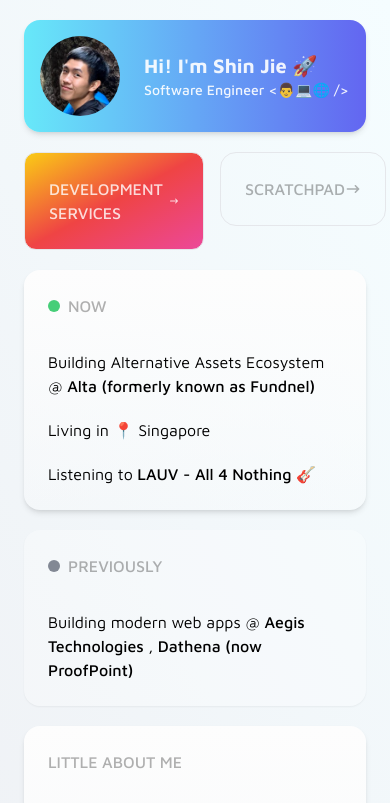
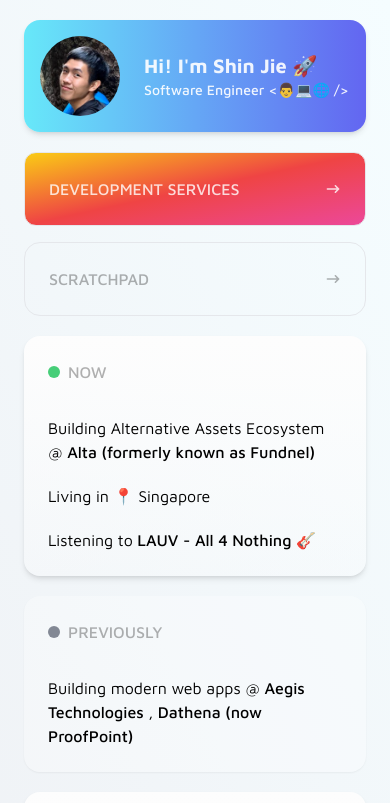
Before and after one commit to tanshinjie/tanshinjie.com, a Gatsby site: page / in a window 390 px wide. Shown: the top 803 px of the page. Built offline with nearby package versions, Linux system fonts and the light colour scheme; Gatsby itself is replaced by a stand-in of ours.

Commit message:
fix: style

```diff
--- a/src/pages/index.js
+++ b/src/pages/index.js
@@ -46,7 +46,7 @@ const IndexPage = () => {
             </div>
           </div>
         </Card>
-        <div className="flex gap-4">
+        <div className="flex flex-col md:flex-row gap-4">
           <a href="/sjtan" className="group w-full">
             <Card className="border shadow-none group-hover:bg-gradient-to-r text-white rounded-xl transition-all duration-500 bg-gradient-to-tl from-pink-500 via-red-500 to-yellow-400 bg-size-200 bg-pos-100 hover:bg-pos-100">
               <div className="flex justify-between items-center group-hover:text-white">
```
